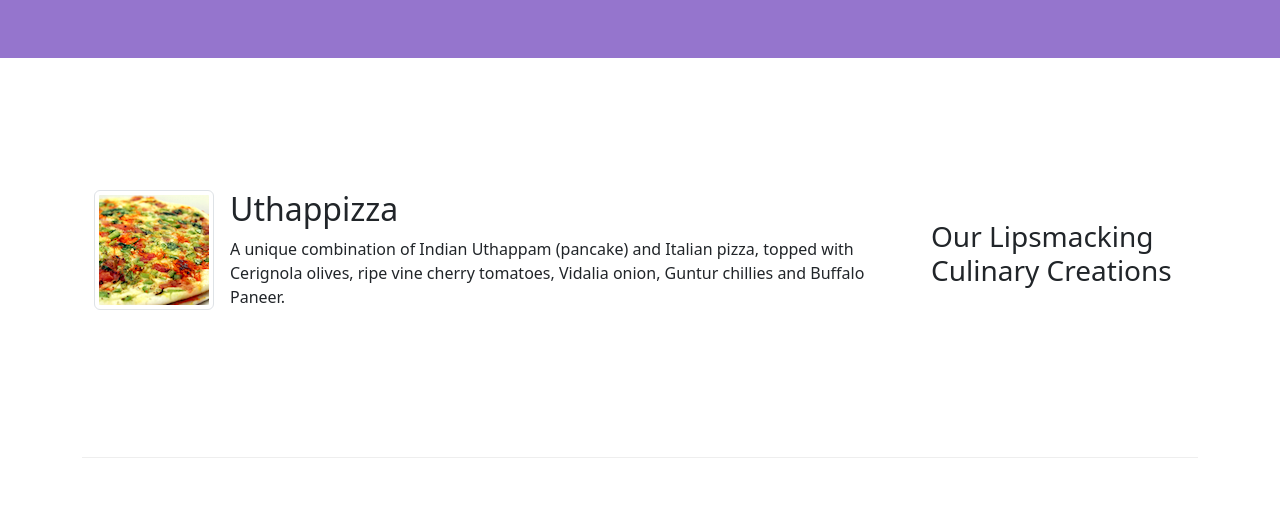
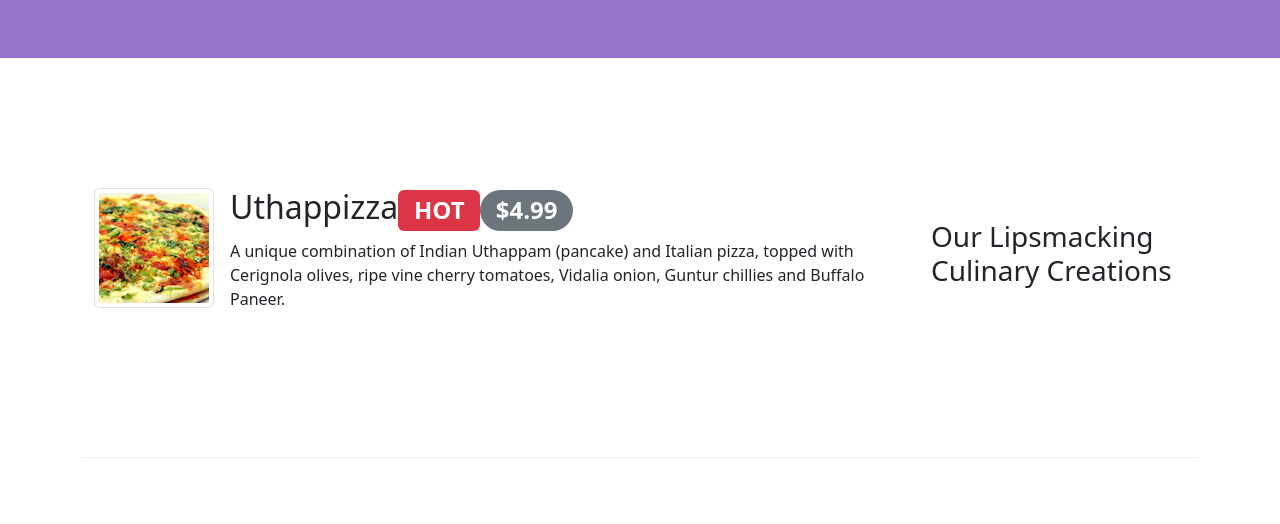
Before and after one commit to Husseinhamdan/coursera-bootstrap, a website: page index.html in a window 1280 px wide. Shown: the part 276-800 px from the top of the page. Drawn offline with nearby package versions, Linux system fonts and the light colour scheme.

Commit message:
Alerting Users

```diff
--- a/index.html
+++ b/index.html
@@ -65,7 +65,8 @@
                     <img class="d-flex mr-3 img-thumbnail align-self-center" src="img/uthappizza.png" alt="Uthappizza">
                 </div>
                 <div class="flex-grow-1 ms-3">
-                    <h2 class="mt-0">Uthappizza</h2>
+                    <h2 class="mt-0">Uthappizza<span class="badge bg-danger">HOT</span><span
+                            class="badge rounded-pill bg-secondary">$4.99</span></h2>
                     <p class="d-none d-sm-block">A unique combination of Indian Uthappam (pancake) and
                         Italian pizza, topped with Cerignola olives, ripe vine
                         cherry tomatoes, Vidalia onion, Guntur chillies and
```
